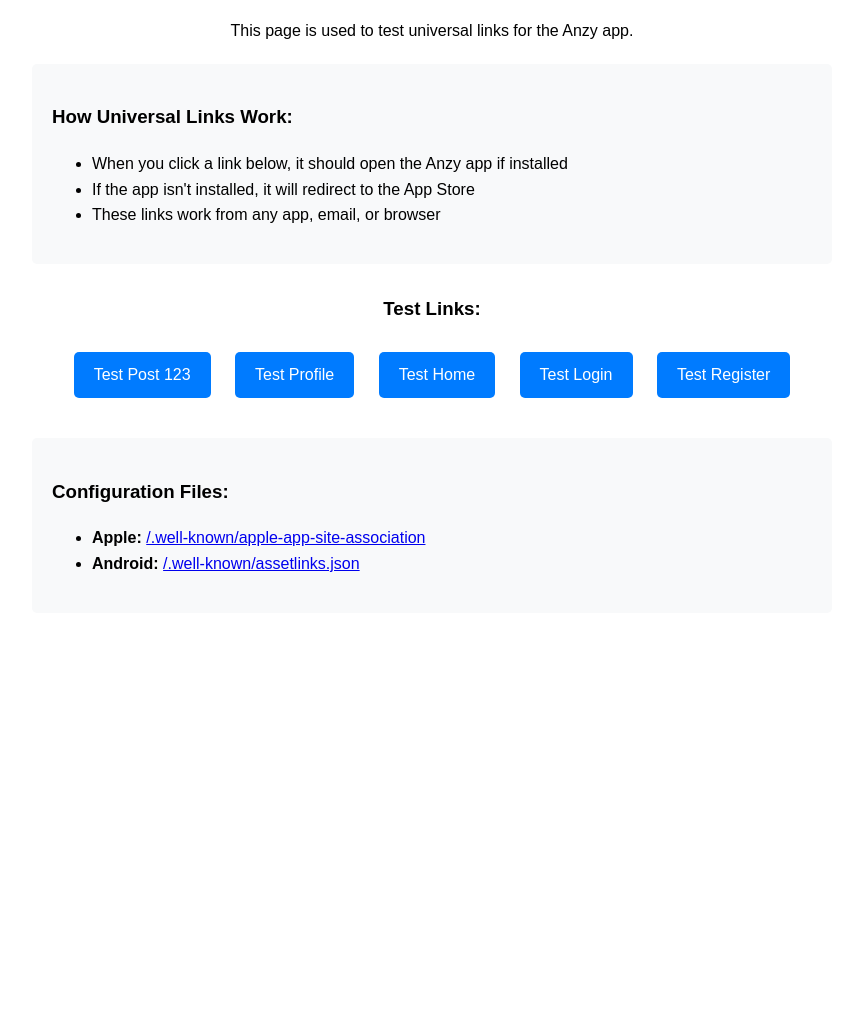
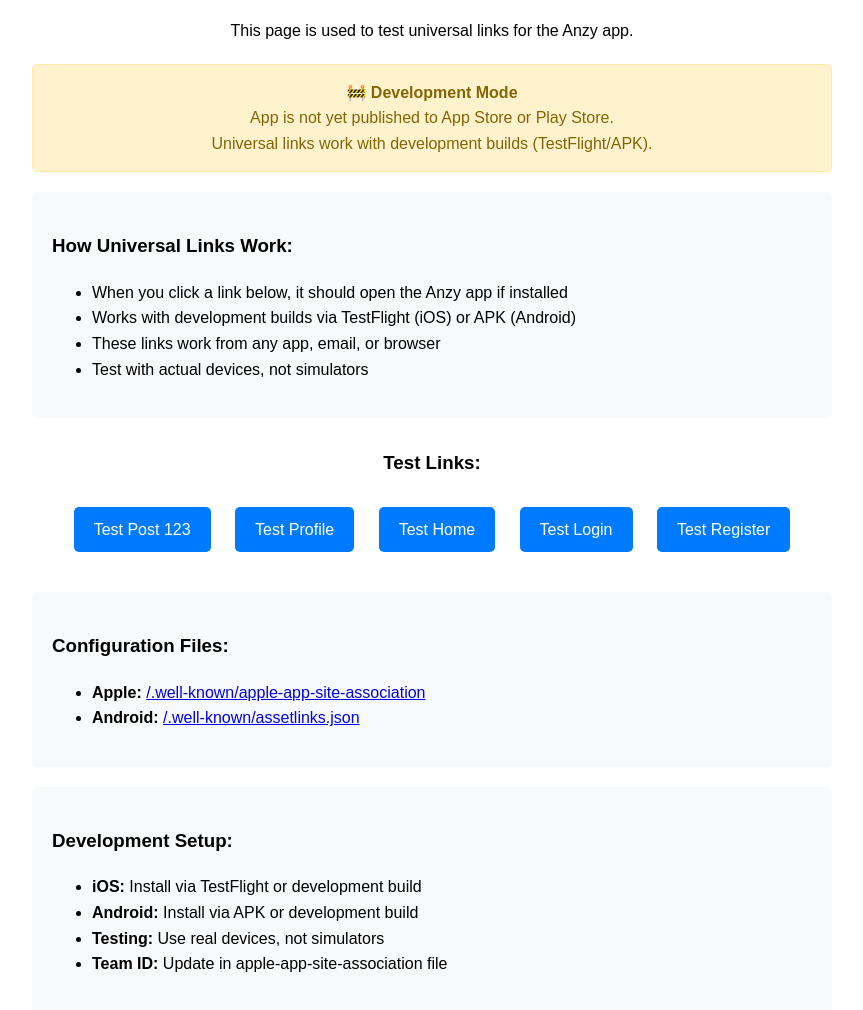
Before and after one commit to The-Anzy/Anzy-web, a plain HTML site: page index.html in a window 1280 px wide. Shown: the part 146-1156 px from the top of the page, without its empty margins (208-1071 px from the left). Before the commit the page ends 800 px from the top, so only its background shows below. Drawn offline with Linux system fonts and the light colour scheme.

Commit message:
feat: update for development mode - app not yet published

```diff
--- a/index.html
+++ b/index.html
@@ -41,6 +41,15 @@
             margin: 20px 0;
             text-align: left;
         }
+        .dev-banner {
+            background-color: #fff3cd;
+            border: 1px solid #ffeaa7;
+            color: #856404;
+            padding: 15px;
+            border-radius: 5px;
+            margin: 20px 0;
+            text-align: center;
+        }
     </style>
 </head>
 <body>
@@ -48,12 +57,19 @@
         <h1>Anzy Universal Links</h1>
         <p>This page is used to test universal links for the Anzy app.</p>
 
+        <div class="dev-banner">
+            <strong>🚧 Development Mode</strong><br>
+            App is not yet published to App Store or Play Store.<br>
+            Universal links work with development builds (TestFlight/APK).
+        </div>
+
         <div class="info">
             <h3>How Universal Links Work:</h3>
             <ul>
                 <li>When you click a link below, it should open the Anzy app if installed</li>
-                <li>If the app isn't installed, it will redirect to the App Store</li>
+                <li>Works with development builds via TestFlight (iOS) or APK (Android)</li>
                 <li>These links work from any app, email, or browser</li>
+                <li>Test with actual devices, not simulators</li>
             </ul>
         </div>
 
@@ -73,6 +89,16 @@
                 <li><strong>Android:</strong> <a href="/.well-known/assetlinks.json">/.well-known/assetlinks.json</a></li>
             </ul>
         </div>
+
+        <div class="info">
+            <h3>Development Setup:</h3>
+            <ul>
+                <li><strong>iOS:</strong> Install via TestFlight or development build</li>
+                <li><strong>Android:</strong> Install via APK or development build</li>
+                <li><strong>Testing:</strong> Use real devices, not simulators</li>
+                <li><strong>Team ID:</strong> Update in apple-app-site-association file</li>
+            </ul>
+        </div>
     </div>
 </body>
 </html>
```
Also changed, not shown: 404.html (+42 -10 lines).
